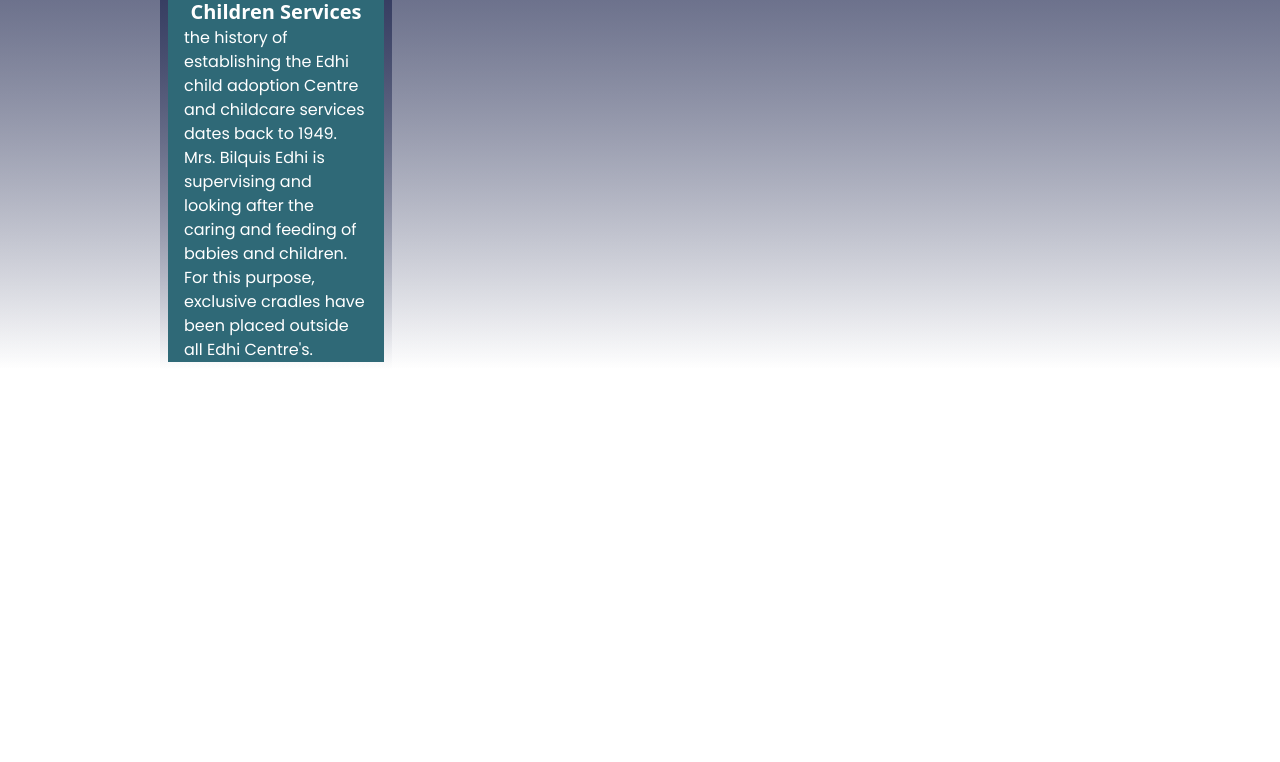
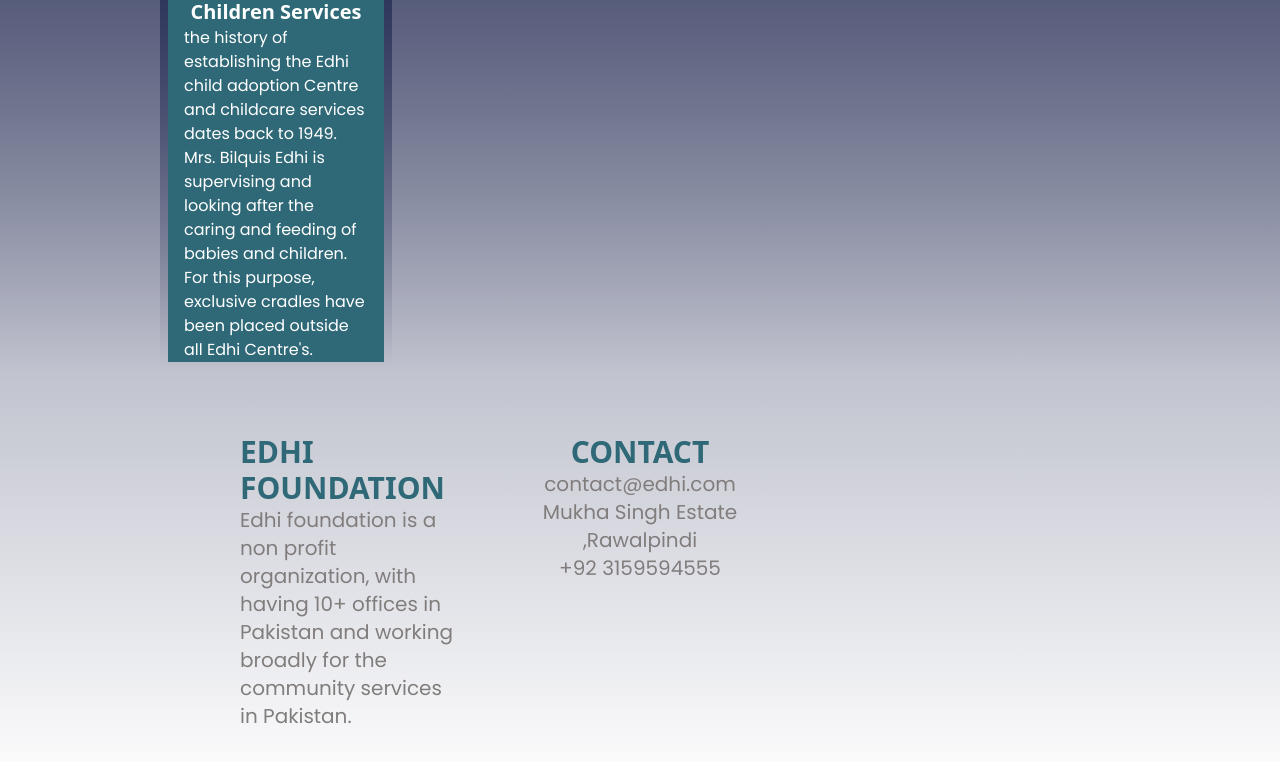
Before and after one commit to Arayanmemon/ngo-website, a React app: page /ngoprofile in a window 1280 px wide. Shown: the part 743-1505 px from the top of the page. Before the commit the page ends 1113 px from the top, so only its background shows below. Built offline with nearby package versions, Linux system fonts and the light colour scheme; the HTML template or start-up script is replaced by a standard one.

Commit message:
ngoprofile without cards done

```diff
--- a/src/pages/NGOProfile.jsx
+++ b/src/pages/NGOProfile.jsx
@@ -52,7 +52,7 @@
                 </h1>
                 <p className="text-white">
                   the history of establishing the Edhi child adoption Centre and
-                    childcare services dates back to 1949. Mrs. Bilquis Edhi is
+                  childcare services dates back to 1949. Mrs. Bilquis Edhi is
                   supervising and looking after the caring and feeding of babies
                   and children. For this purpose, exclusive cradles have been
                   placed outside all Edhi Centre's.
@@ -62,6 +62,34 @@
           </div>
         </div>
       </div>
+
+      <div className="footer grid grid-cols-3 mx-60 gap-x-20 my-16">
+        <div>
+          <h1 className="text-[#2F6977] text-3xl font-semibold">
+            EDHI FOUNDATION
+          </h1>
+          <p className="text-[#817D7D] text-xl">
+            Edhi foundation is a non profit organization, with having 10+
+            offices in Pakistan and working broadly for the community services
+            in Pakistan.
+          </p>
+        </div>
+        <div className="text-center">
+          <h1 className="text-[#2F6977] text-center text-3xl font-semibold">
+            CONTACT
+          </h1>
+          <p className="text-[#817D7D] text-xl">
+            contact@edhi.com
+          </p>
+          <p className="text-[#817D7D] text-xl">
+            Mukha Singh Estate ,Rawalpindi
+          </p>
+          <p className="text-[#817D7D] text-xl">
+            +92 3159594555
+          </p>
+
+        </div>
+      </div>
     </div>
   );
 }
```
